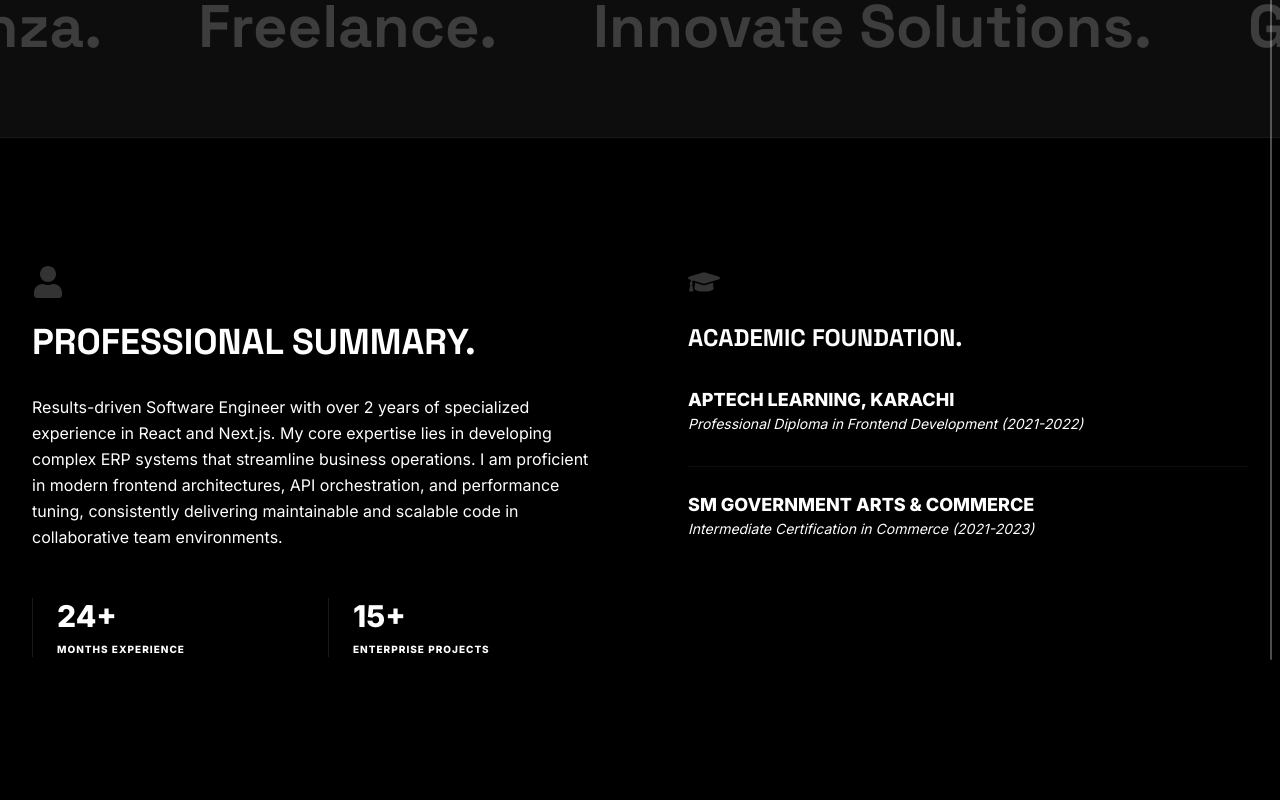
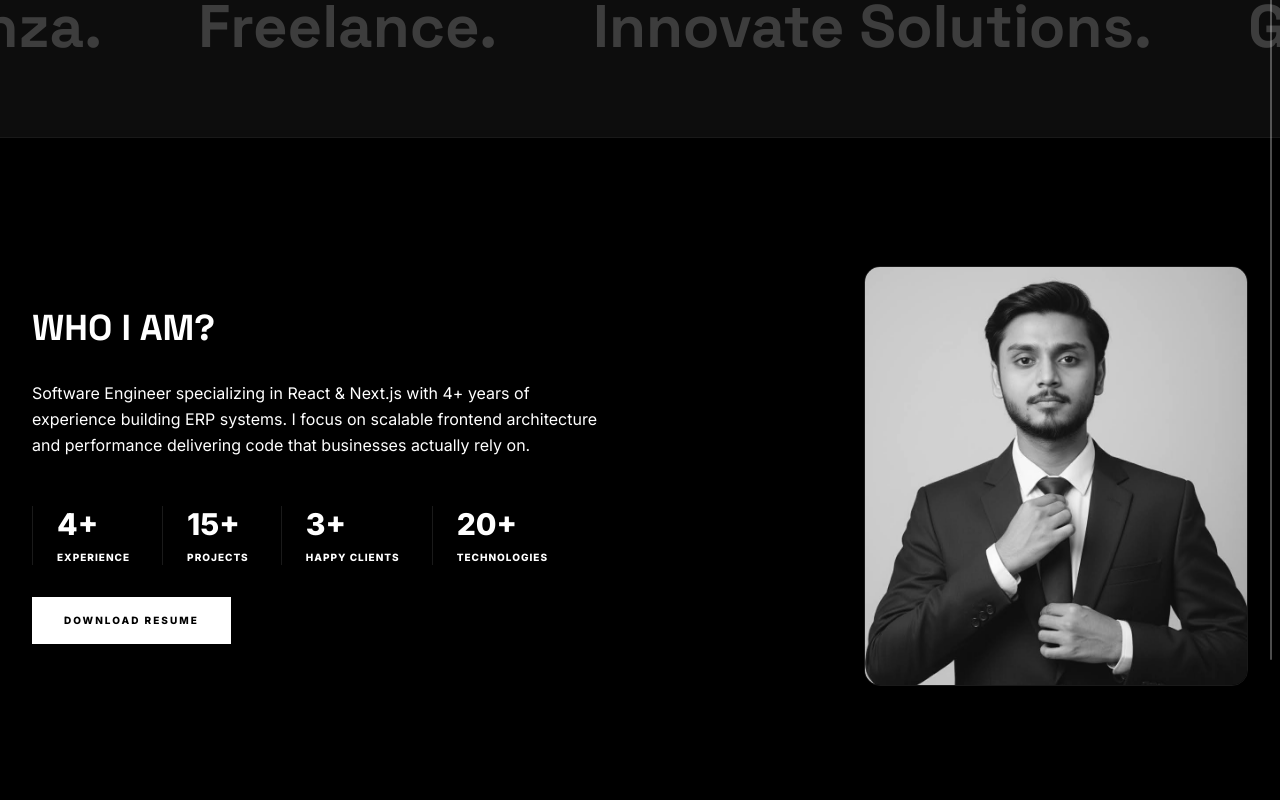
Before and after one commit to Hayyanshaikh/portfolio, a Next.js app: page / in a window 1280 px wide. Shown: the part 940-1740 px from the top of the page. Built offline with nearby package versions, Linux system fonts and the light colour scheme.

Commit message:
feat: add About and Education sections to website homepage

```diff
--- a/app/(website)/page.tsx
+++ b/app/(website)/page.tsx
@@ -4,7 +4,8 @@ import { useReveal } from "@/components/useReveal";
 import Navbar from "@/components/sections/Navbar";
 import Hero from "@/components/sections/Hero";
 import Brands from "@/components/sections/Brands";
-import Summary from "@/components/sections/Summary";
+import About from "@/components/sections/About";
+import Education from "@/components/sections/Education";
 import Experience from "@/components/sections/Experience";
 import Services from "@/components/sections/Services";
 import Skills from "@/components/sections/Skills";
@@ -34,7 +35,8 @@ export default function Home() {
       <Navbar />
       <Hero />
       <Brands />
-      <Summary />
+      <About />
+      {/* <Education /> */}
       <Experience />
       <Services />
       <Skills />
--- /dev/null
+++ b/components/sections/About.tsx
@@ -0,0 +1,75 @@
+import { FaUser } from "react-icons/fa";
+import Button from "../ui/Button";
+
+export default function About() {
+  return (
+    <section
+      id="about"
+      className="max-w-7xl mx-auto py-32 px-8 relative overflow-hidden"
+    >
+      <div className="grid lg:grid-cols-2 gap-16 items-center">
+        <div className="reveal order-2 lg:order-1">
+          <h2 className="font-heading text-4xl font-bold uppercase mb-8">
+            Who I Am?
+          </h2>
+          <p className="text-white leading-relaxed mb-8">
+            Software Engineer specializing in React & Next.js with 4+ years of
+            experience building ERP systems. I focus on scalable frontend
+            architecture and performance delivering code that businesses
+            actually rely on.
+          </p>
+          <div className="flex flex-wrap md:flex-nowrap gap-8 mt-12 w-full">
+            <div className="border-l border-white/10 pl-6 group">
+              <h4 className="text-3xl font-bold mb-2 group-hover:text-white transition-colors">
+                4+
+              </h4>
+              <p className="text-[10px] font-bold text-white uppercase tracking-widest">
+                Experience
+              </p>
+            </div>
+            <div className="border-l border-white/10 pl-6 group">
+              <h4 className="text-3xl font-bold mb-2 group-hover:text-white transition-colors">
+                15+
+              </h4>
+              <p className="text-[10px] font-bold text-white uppercase tracking-widest">
+                Projects
+              </p>
+            </div>
+            {/* 2 state add kro happy client or Technologies */}
+            <div className="border-l border-white/10 pl-6 group">
+              <h4 className="text-3xl font-bold mb-2 group-hover:text-white transition-colors">
+                3+
+              </h4>
+              <p className="text-[10px] font-bold text-white uppercase tracking-widest">
+                Happy Clients
+              </p>
+            </div>
+            <div className="border-l border-white/10 pl-6 group">
+              <h4 className="text-3xl font-bold mb-2 group-hover:text-white transition-colors">
+                20+
+              </h4>
+              <p className="text-[10px] font-bold text-white uppercase tracking-widest">
+                Technologies
+              </p>
+            </div>
+          </div>
+          <Button className="mt-8" href="resume.pdf">
+            Download Resume
+          </Button>
+        </div>
+
+        <div className="reveal order-1 lg:order-2 flex justify-center lg:justify-end">
+          <div className="relative w-72 h-72 md:w-96 md:h-[420px] rounded-2xl overflow-hidden border border-white/10 group">
+            <div className="absolute inset-0 bg-white/5 group-hover:bg-transparent transition-colors z-10"></div>
+            {/* Replace '/profile.jpg' with your actual image path in the public folder */}
+            <img
+              src="/profile.jpg"
+              alt="Professional Profile"
+              className="object-cover w-full h-full grayscale group-hover:grayscale-0 transition-all duration-500"
+            />
+          </div>
+        </div>
+      </div>
+    </section>
+  );
+}
--- /dev/null
+++ b/components/sections/Education.tsx
@@ -0,0 +1,37 @@
+import { FaGraduationCap } from "react-icons/fa";
+
+export default function Education() {
+  return (
+    <section
+      id="education"
+      className="max-w-7xl mx-auto py-32 px-8 relative overflow-hidden"
+    >
+      <div className="reveal" style={{ transitionDelay: "0.2s" }}>
+        <div className="mb-6">
+          <FaGraduationCap className="text-white/20 w-8 h-8" />
+        </div>
+        <h2 className="font-heading text-4xl font-bold uppercase mb-8">
+          Academic Foundation.
+        </h2>
+        <div className="space-y-8 max-w-3xl">
+          <div className="group cursor-default">
+            <h4 className="text-xl font-bold uppercase group-hover:pl-2 transition-all duration-300">
+              Aptech Learning, Karachi
+            </h4>
+            <p className="text-base text-white/70 mb-1 italic">
+              Professional Diploma in Frontend Development (2021-2022)
+            </p>
+          </div>
+          <div className="pt-6 border-t border-white/5 group cursor-default">
+            <h4 className="text-xl font-bold uppercase group-hover:pl-2 transition-all duration-300">
+              SM Government Arts & Commerce
+            </h4>
+            <p className="text-base text-white/70 mb-1 italic">
+              Intermediate Certification in Commerce (2021-2023)
+            </p>
+          </div>
+        </div>
+      </div>
+    </section>
+  );
+}
--- a/components/sections/Summary.tsx
+++ /dev/null
@@ -1,76 +0,0 @@
-import { FaGraduationCap, FaUser } from "react-icons/fa";
-
-export default function Summary() {
-  return (
-    <section
-      id="about"
-      className="max-w-7xl mx-auto  py-32 px-8 relative overflow-hidden"
-    >
-      <div className="grid lg:grid-cols-2 gap-24 relative z-10">
-        {/* Professional Summary */}
-        <div className="reveal">
-          <div className="mb-6">
-            <FaUser className="text-white/20 w-8 h-8" />
-          </div>
-          <h2 className="font-heading text-4xl font-bold uppercase mb-8">
-            Professional Summary.
-          </h2>
-          <p className="text-white leading-relaxed mb-8">
-            Results-driven Software Engineer with over 2 years of specialized
-            experience in React and Next.js. My core expertise lies in
-            developing complex ERP systems that streamline business operations.
-            I am proficient in modern frontend architectures, API orchestration,
-            and performance tuning, consistently delivering maintainable and
-            scalable code in collaborative team environments.
-          </p>
-          <div className="grid grid-cols-2 gap-8 mt-12">
-            <div className="border-l border-white/10 pl-6 group">
-              <h4 className="text-3xl font-bold mb-2 group-hover:text-white transition-colors">
-                24+
-              </h4>
-              <p className="text-[10px] font-bold text-white uppercase tracking-widest">
-                Months Experience
-              </p>
-            </div>
-            <div className="border-l border-white/10 pl-6 group">
-              <h4 className="text-3xl font-bold mb-2 group-hover:text-white transition-colors">
-                15+
-              </h4>
-              <p className="text-[10px] font-bold text-white uppercase tracking-widest">
-                Enterprise Projects
-              </p>
-            </div>
-          </div>
-        </div>
-
-        {/* Academic Foundation */}
-        <div className="reveal" style={{ transitionDelay: "0.2s" }}>
-          <div className="mb-6">
-            <FaGraduationCap className="text-white/20 w-8 h-8" />
-          </div>
-          <h2 className="font-heading text-2xl font-bold uppercase mb-8">
-            Academic Foundation.
-          </h2>
-          <div className="space-y-8">
-            <div className="group cursor-default">
-              <h4 className="text-lg font-bold uppercase group-hover:pl-2 transition-all duration-300">
-                Aptech Learning, Karachi
-              </h4>
-              <p className="text-sm text-white mb-1 italic">
-                Professional Diploma in Frontend Development (2021-2022)
-              </p>
-            </div>
-            <div className="pt-6 border-t border-white/5 group cursor-default">
-              <h4 className="text-lg font-bold uppercase group-hover:pl-2 transition-all duration-300">
-                SM Government Arts & Commerce
-              </h4>
-              <p className="text-sm text-white mb-1 italic">
-                Intermediate Certification in Commerce (2021-2023)
-              </p>
-            </div>
-          </div>
-        </div>
-      </div>
-    </section>
-  );
-}
```
Also changed, not shown: public/profile.jpg (added), 1 other file (tests, documents, lock files or other folders).
